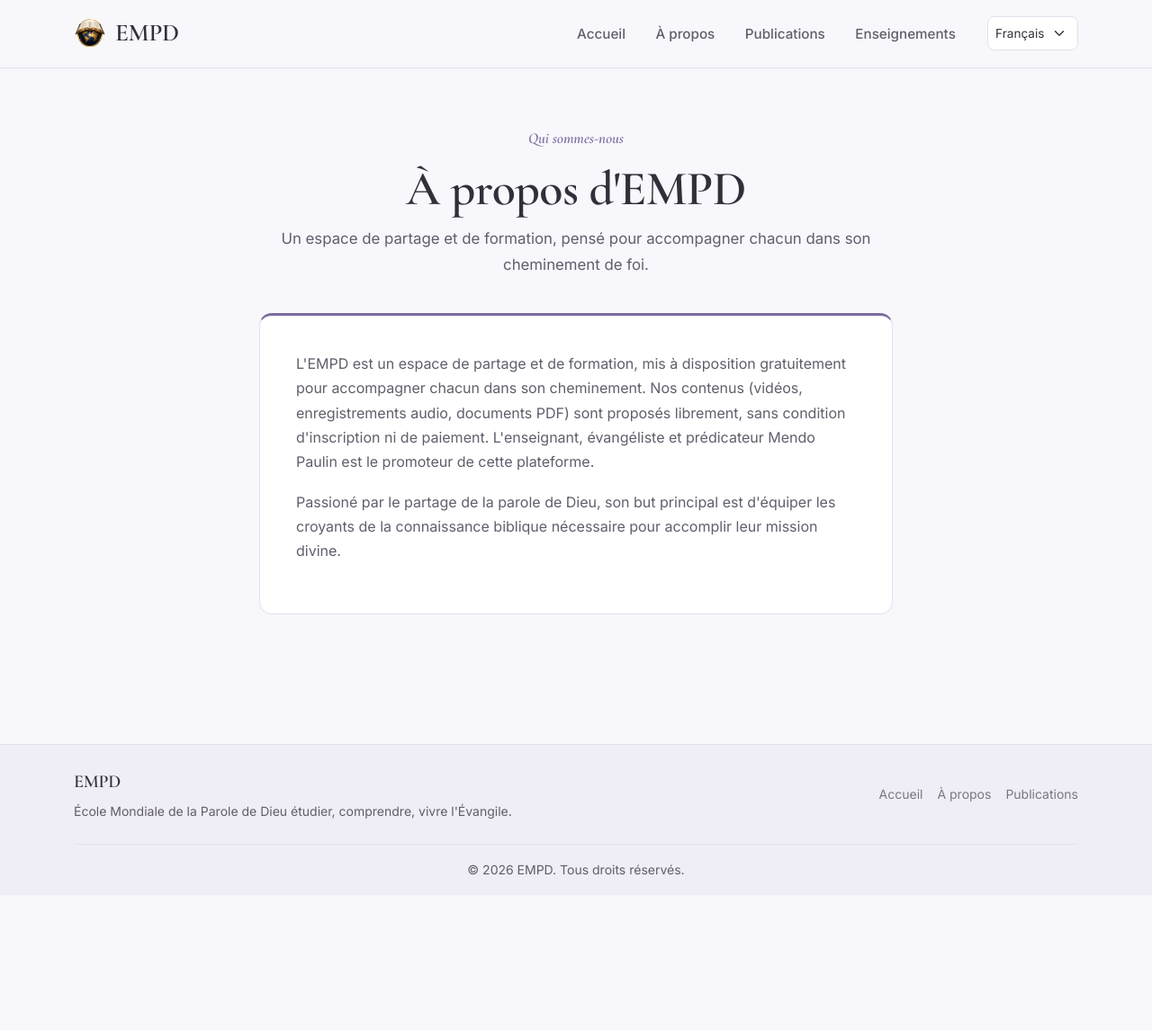
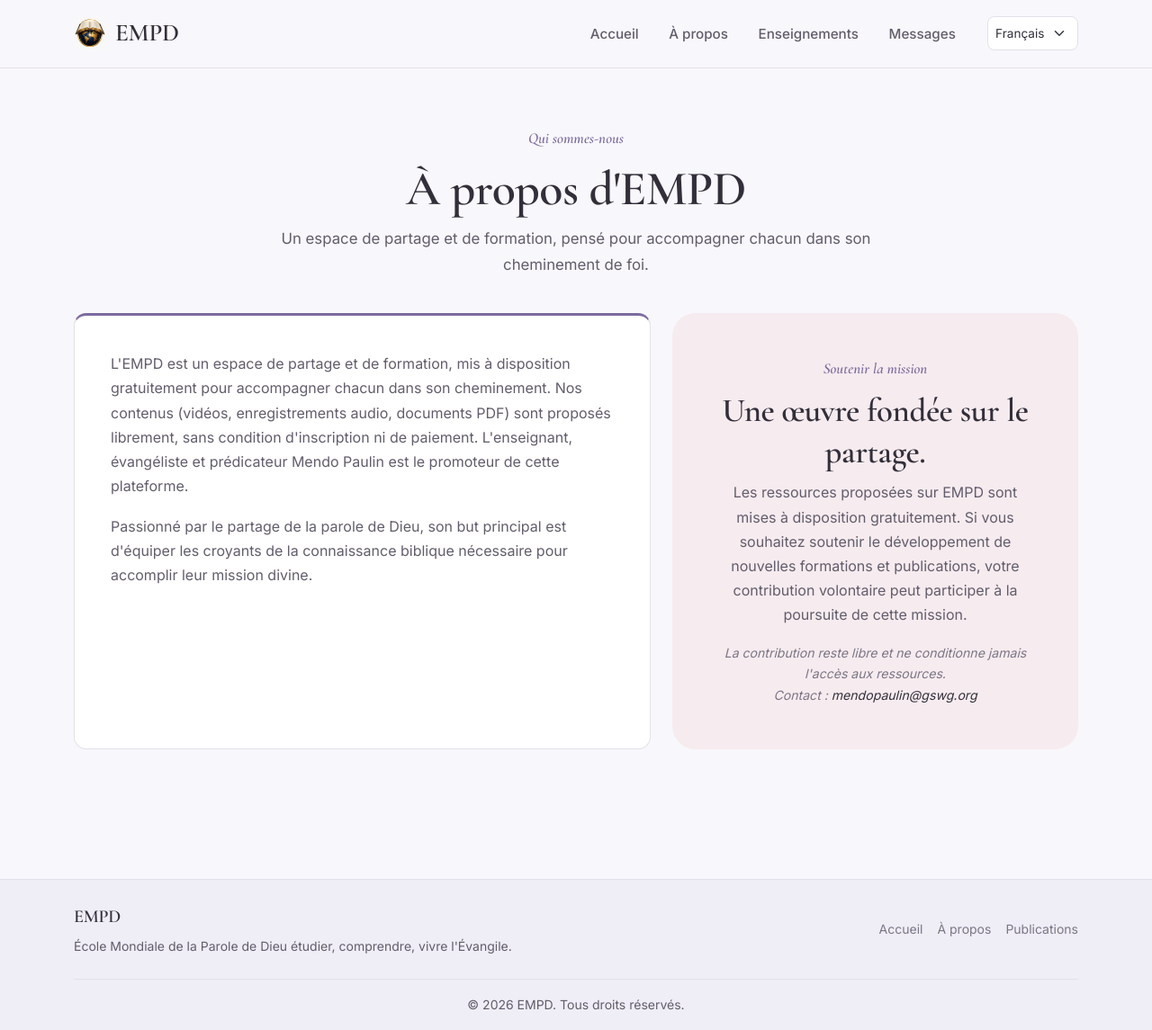
Before and after one commit to NdzessaLandry/EMPD, a Django app: page /a-propos/ in a window 1280 px wide. Shown: the whole page at 90% size. Before the commit the page ends 973 px from the top, so only its background shows below. Run offline with Django 5.2, Linux system fonts and the light colour scheme.

Commit message:
Première mise à jour

```diff
--- a/templates/base.html
+++ b/templates/base.html
@@ -75,11 +75,12 @@
                     <a class="nav-link" href="{% url 'core:a_propos' %}">{% trans "À propos" %}</a>
                 </li>
                 <li class="nav-item">
-                    <a class="nav-link" href="{% url 'publications:liste' %}">{% trans "Publications" %}</a>
+                    <a class="nav-link" href="{% url 'formations:liste' %}">{% trans "Enseignements" %}</a>
                 </li>
                 <li class="nav-item">
-                    <a class="nav-link" href="{% url 'formations:liste' %}">{% trans "Enseignements" %}</a>
+                    <a class="nav-link" href="{% url 'publications:liste' %}">{% trans "Messages" %}</a>
                 </li>
+
                 <li class="nav-item">
                     <form action="{% url 'set_language' %}" method="post" class="d-inline ms-lg-3 mt-2 mt-lg-0">
                         {% csrf_token %}
--- a/templates/core/a_propos.html
+++ b/templates/core/a_propos.html
@@ -1,38 +1,75 @@
 {% extends "base.html" %}
 {% load i18n %}
 
-{% block title %}{% trans "À propos" %}  EMPD{% endblock %}
+{% block title %}{% trans "À propos" %} EMPD{% endblock %}
 
 {% block content %}
 
 <section class="section-empd">
 
+    <!-- En-tête de la page -->
     <div class="page-header">
         <span class="eyebrow">{% trans "Qui sommes-nous" %}</span>
         <h1>{% trans "À propos d'EMPD" %}</h1>
         <p class="lead">
-            {% blocktrans %}Un espace de partage et de formation, pensé pour accompagner
-            chacun dans son cheminement de foi.{% endblocktrans %}
+            {% blocktrans trimmed %}
+                Un espace de partage et de formation, pensé pour accompagner
+                chacun dans son cheminement de foi.
+            {% endblocktrans %}
         </p>
     </div>
 
-    <div class="content-card">
+    <div class="row g-4">
 
-        <p>
-            {% blocktrans %}
-            L'EMPD est un espace de partage et de formation, mis à disposition
-            gratuitement pour accompagner chacun dans son cheminement. Nos
-            contenus (vidéos, enregistrements audio, documents PDF) sont
-            proposés librement, sans condition d'inscription ni de paiement.
-            L'enseignant, évangéliste et prédicateur Mendo Paulin est le promoteur de cette plateforme.
-            {% endblocktrans %}
-        </p>
-        <p>
-            {% blocktrans %}
-            Passioné par le partage de la parole de Dieu, son but principal
-            est d'équiper les croyants de la connaissance biblique nécessaire pour accomplir leur mission divine.
-            {% endblocktrans %}
-        </p>
+        <!-- Colonne gauche : présentation -->
+        <div class="col-lg-7">
+            <div class="content-card h-100">
+                <p>
+                    {% blocktrans trimmed %}
+                        L'EMPD est un espace de partage et de formation, mis à
+                        disposition gratuitement pour accompagner chacun dans son
+                        cheminement. Nos contenus (vidéos, enregistrements audio,
+                        documents PDF) sont proposés librement, sans condition
+                        d'inscription ni de paiement. L'enseignant, évangéliste et
+                        prédicateur Mendo Paulin est le promoteur de cette plateforme.
+                    {% endblocktrans %}
+                </p>
+                <p class="mb-0">
+                    {% blocktrans trimmed %}
+                        Passionné par le partage de la parole de Dieu, son but
+                        principal est d'équiper les croyants de la connaissance
+                        biblique nécessaire pour accomplir leur mission divine.
+                    {% endblocktrans %}
+                </p>
+            </div>
+        </div>
+
+        <!-- Colonne droite : soutien -->
+        <div class="col-lg-5">
+            <div class="support-card h-100">
+                <span class="eyebrow">{% trans "Soutenir la mission" %}</span>
+                <h2>{% trans "Une œuvre fondée sur le partage." %}</h2>
+
+                <p>
+                    {% blocktrans trimmed %}
+                        Les ressources proposées sur EMPD sont mises à disposition
+                        gratuitement. Si vous souhaitez soutenir le développement
+                        de nouvelles formations et publications, votre contribution
+                        volontaire peut participer à la poursuite de cette mission.
+                    {% endblocktrans %}
+                </p>
+
+                <p class="support-note mb-0">
+                    {% blocktrans trimmed %}
+                        La contribution reste libre et ne conditionne jamais
+                        l'accès aux ressources.
+                    {% endblocktrans %}
+                    <br>
+                    {% trans "Contact :" %}
+                    <a href="mailto:mendopaulin@gswg.org">mendopaulin@gswg.org</a>
+                </p>
+            </div>
+        </div>
 
     </div>
 
--- a/templates/publications/liste.html
+++ b/templates/publications/liste.html
@@ -9,7 +9,7 @@
 
     <div class="page-header">
         <span class="eyebrow">{% trans "À découvrir" %}</span>
-        <h1>{% trans "Publications" %}</h1>
+        <h1>{% trans "Messages" %}</h1>
         <p class="lead">
             {% blocktrans %}Articles et réflexions pour approfondir votre étude des Écritures.{% endblocktrans %}
         </p>
```
Also changed, not shown: templates/core/accueil.html (+29 -24 lines).
